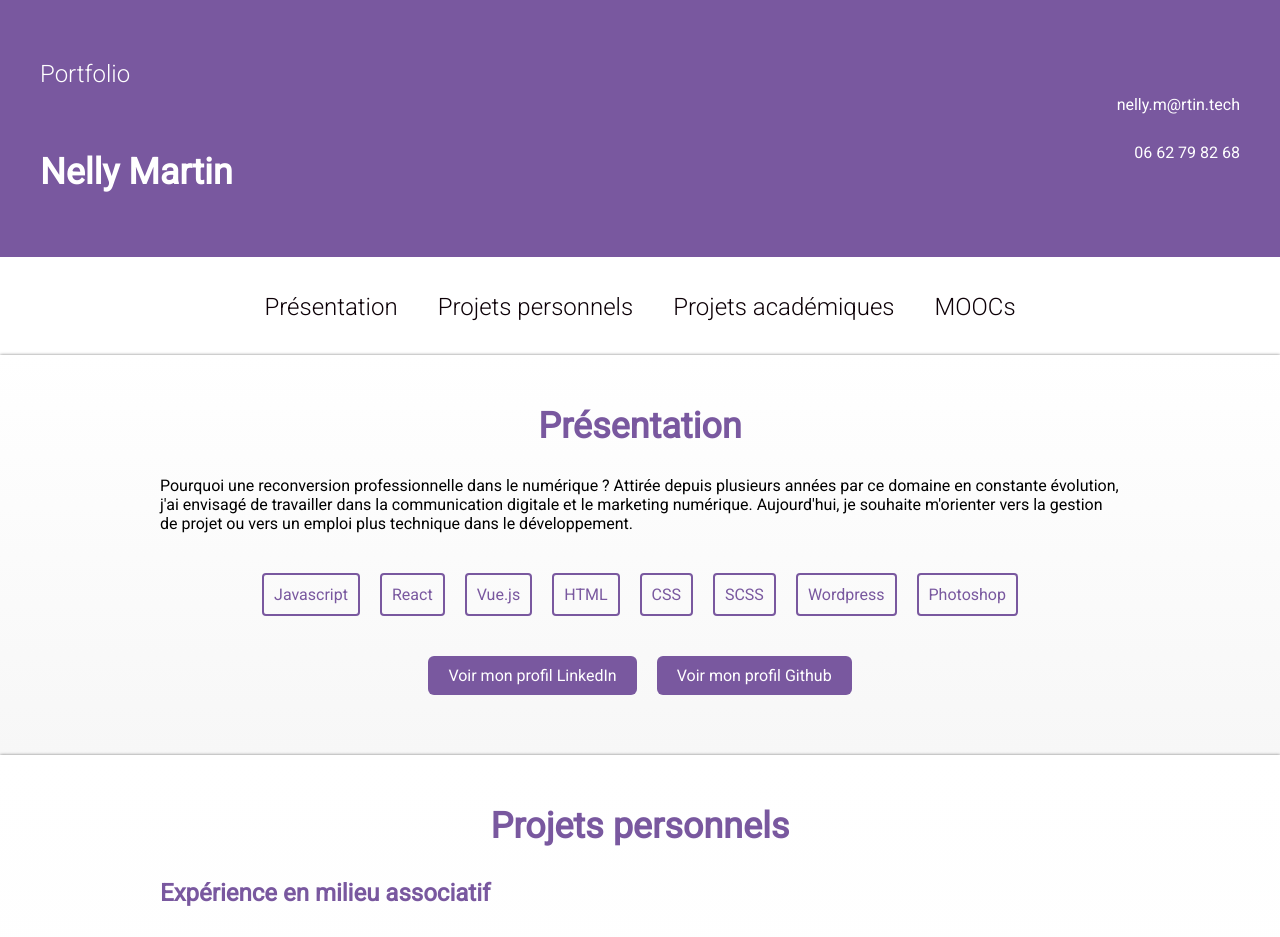
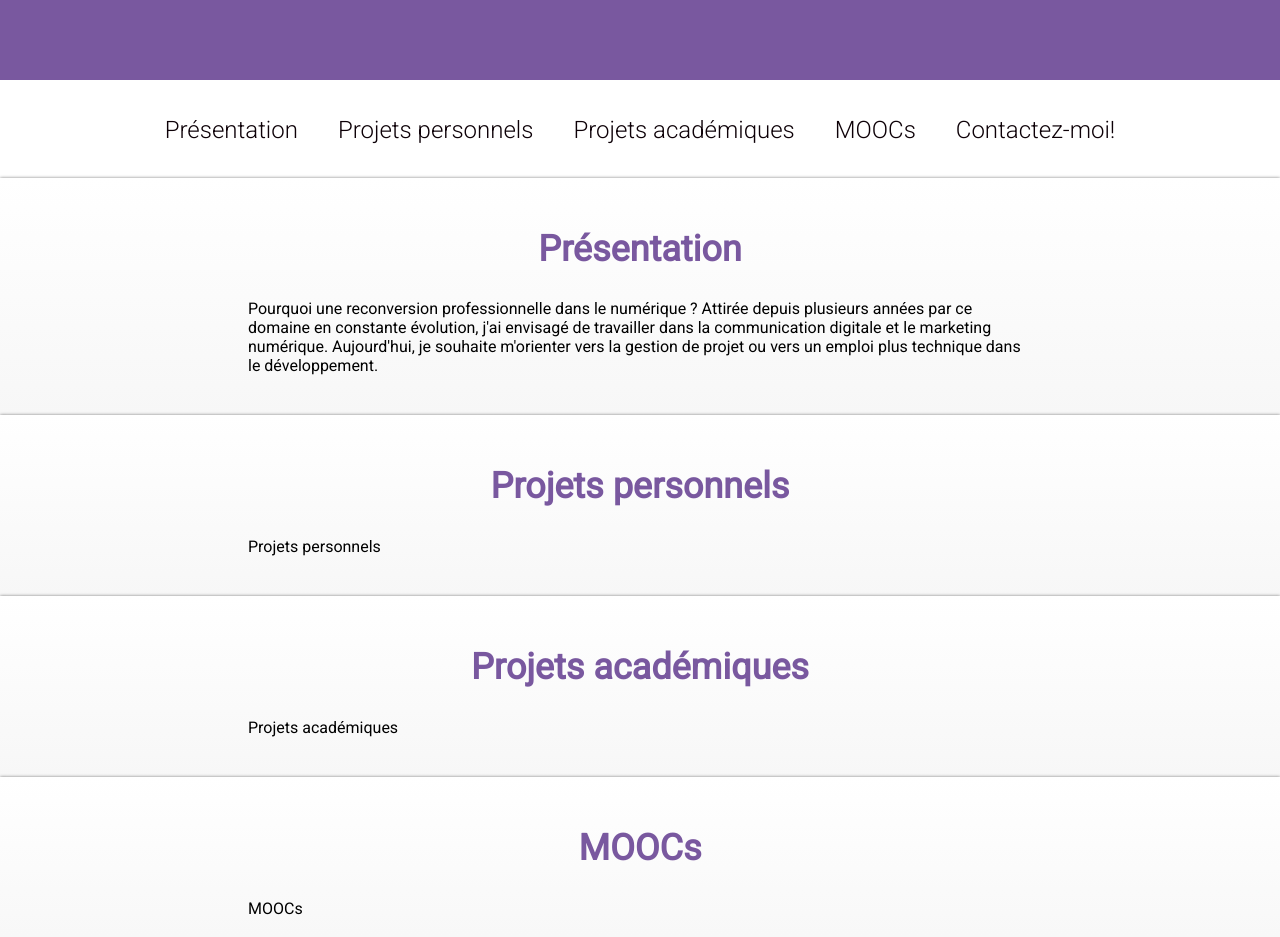
Before and after one commit to Lililalilou/my-portfolio, a React (Create React App) app: page / in a window 1280 px wide. Shown: the top 937 px of the page. Built offline with nearby package versions, Linux system fonts and the light colour scheme.

Commit message:
Refacto Category

```diff
--- /dev/null
+++ b/src/About.js
@@ -0,0 +1,15 @@
+import React, { Component } from 'react';
+//import data from './data';
+
+class About extends Component {
+  render() {
+    const { category } = this.props;
+    return (
+      <div className="about">
+        {category.content}
+      </div>
+    );
+  }
+}
+
+export default About;
--- a/src/App.js
+++ b/src/App.js
@@ -3,17 +3,19 @@ import data from './data';
 import Header from './Header';
 import Menu from './Menu';
 import Main from './Main';
-import Footer from './Footer';
+//import Footer from './Footer';
 import './App.scss';
 
 class App extends Component {
   render() {
     return (
       <div className="app">
-        <Header personalData={ data.personalData }/>
-        <Menu categories={data.categories} />
-        <Main categories={data.categories} />
-        <Footer personalData={ data.personalData }/>
+        <div className="app__container">
+          <Header />
+          <Menu categories={data.categories} />
+          <Main categories={data.categories} />
+          {/* <Footer personalData={ data.personalData }/> */}
+        </div>
       </div>
     );
   }
--- a/src/Category/Category.js
+++ b/src/Category/Category.js
@@ -1,34 +1,44 @@
 import React, { Component } from 'react';
 import SectionsContainer from '../SectionsContainer';
-import LabelsContainer from '../LabelsContainer';
-import ButtonsContainer from '../ButtonsContainer';
+//import LabelsContainer from '../LabelsContainer';
+//import Label from '../Label';
+//import ButtonsContainer from '../ButtonsContainer';
 import { sanitize } from '../sanitize';
 
 class Category extends Component {
   render() {
-    const { category } = this.props;
+    const { title, children } = this.props;
+    // const { title, subtitle, content, labels, buttons, sections } = category.children;
 
     return (
-      <section className="category" id={sanitize(category.title)} >
-        <h2 className="category__title">{category.title}</h2>
-        {category.subtitle && (
-          <div className="category__subtitle">{category.subtitle}</div>
-        )}
-        {category.content && (
-          <div className="category__content">{category.content}</div>
-        )}
-        {category.labels && (
-          <LabelsContainer labels={category.labels} />
-        )}
-        {category.buttons && (
-          <ButtonsContainer buttons={category.buttons} />
-        )}
-        {category.sections && (
-          <SectionsContainer sections={category.sections} />
-        )}
-      </section>
+      <div className="category" id={sanitize(title)} >
+        <div className="category__container">
+          <h2 className="category__title">{title}</h2>
+          <div className="category__content">
+            {children}
+          </div>
+        </div>
+      </div>
     );
   }
 };
 
 export default Category;
+
+// {category.subtitle && (
+//   <div className="category__subtitle">{category.subtitle}</div>
+// )}
+// {category.content && (
+//   <div className="category__content">{category.content}</div>
+// )}
+// {/* {category.labels && (
+//   category.labels.forEach(label => {
+//     <Label label={label} />
+//   })
+// )} */}
+// {category.buttons && (
+//   <ButtonsContainer buttons={category.buttons} />
+// )}
+// {category.sections && (
+//   <SectionsContainer sections={category.sections} />
+// )}
--- a/src/Category/Category.scss
+++ b/src/Category/Category.scss
@@ -4,6 +4,11 @@
   background: linear-gradient(0deg, $color-gradient, $color-light);
   box-shadow: 0px 0px 3px 0 rgba(0, 0, 0, 0.5);
   padding: $spacing-medium $spacing-heavy;
+
+  &__container {
+    width: 980px;
+    margin: auto;
+  }
 
   &__title {
     text-align: center;
--- /dev/null
+++ b/src/Contact.js
@@ -0,0 +1,15 @@
+import React, { Component } from 'react';
+//import data from './data';
+
+class Contact extends Component {
+  render() {
+    const { category } = this.props;
+    return (
+      <div className="contact">
+        {category.title}
+      </div>
+    );
+  }
+}
+
+export default Contact;
--- a/src/Header.js
+++ b/src/Header.js
@@ -6,7 +6,7 @@ class Header extends Component {
     const { personalData } = this.props;
     return (
       <div className="header">
-        <div className="header__left">
+        {/* <div className="header__left">
           <h2 className="header__left__site">{personalData.site}</h2>
           <br/>
           <h1 className="header__left__name">{personalData.name}</h1>
@@ -15,7 +15,7 @@ class Header extends Component {
           <span>{personalData.email}</span>
           <br/>
           <span>{personalData.phone}</span>
-        </div>
+        </div> */}
       </div>
     );
   }
--- /dev/null
+++ b/src/Label.js
@@ -0,0 +1,13 @@
+import React, { Component } from 'react';
+//import './Label.scss';
+
+class Label extends Component {
+  render() {
+    const { label } = this.props;
+    return (
+      <div label={label} className="label">{label}</div>
+    );
+  }
+};
+
+export default Label;
--- /dev/null
+++ b/src/Learning.js
@@ -0,0 +1,15 @@
+import React, { Component } from 'react';
+//import data from './data';
+
+class Learning extends Component {
+  render() {
+    const { category } = this.props;
+    return (
+      <div className="learning">
+        {category.title}
+      </div>
+    );
+  }
+}
+
+export default Learning;
--- a/src/Main.js
+++ b/src/Main.js
@@ -1,5 +1,9 @@
 import React, { Component } from 'react';
 import Category from './Category';
+import About from './About';
+import Works from './Works';
+import Learning from './Learning';
+import Contact from './Contact';
 
 class Main extends Component {
   render() {
@@ -7,7 +11,12 @@ class Main extends Component {
     return (
       <div className="main">
         {categories.map(category => (
-          <Category key={category.title} category={category} />
+          <Category key={category.title} title={category.title}>
+            {category.type==="about" && <About category={category} />}
+            {category.type==="works" && <Works category={category} />}
+            {category.type==="learning" && <Learning category={category} />}
+            {category.type==="contact" && <Contact category={category} />}
+          </Category>
         ))}
       </div>
     );
--- /dev/null
+++ b/src/Works.js
@@ -0,0 +1,15 @@
+import React, { Component } from 'react';
+//import data from './data';
+
+class Works extends Component {
+  render() {
+    const { category } = this.props;
+    return (
+      <div className="works">
+        {category.title}
+      </div>
+    );
+  }
+}
+
+export default Works;
--- a/src/data.js
+++ b/src/data.js
@@ -1,12 +1,7 @@
 export default {
-  personalData: {
-    site: "Portfolio",
-    name: "Nelly Martin",
-    email: "nelly.m@rtin.tech",
-    phone: "06 62 79 82 68",
-  },
   categories: [
     {
+      type: "about",
       title: "Présentation",
       content: "Pourquoi une reconversion professionnelle dans le numérique ? Attirée depuis plusieurs années par ce domaine en constante évolution, j'ai envisagé de travailler dans la communication digitale et le marketing numérique. Aujourd'hui, je souhaite m'orienter vers la gestion de projet ou vers un emploi plus technique dans le développement.",
       labels: ["Javascript", "React", "Vue.js", "HTML", "CSS", "SCSS", "Wordpress", "Photoshop"],
@@ -22,6 +17,7 @@ export default {
       ],
     },
     {
+      type: "works",
       title: "Projets personnels",
       sections: [
         {
@@ -61,6 +57,7 @@ export default {
       ],
     },
     {
+      type: "works",
       title: "Projets académiques",
       sections: [
         {
@@ -142,6 +139,7 @@ export default {
       ],
     },
     {
+      type: "learning",
       title: "MOOCs",
       subtitle: "Ici sont regroupées les plateformes d'apprentissage en ligne fréquentées. Pour chaque thème, je dresse une liste des principaux centres d'intérêt.",
       sections: [
@@ -207,5 +205,15 @@ export default {
         },
       ],
     },
+    {
+      type: "contact",
+      title: "Contactez-moi!",
+      personalData: {
+        site: "Portfolio",
+        name: "Nelly Martin",
+        email: "nelly.m@rtin.tech",
+        phone: "06 62 79 82 68",
+      },
+    },
   ],
 };
```
